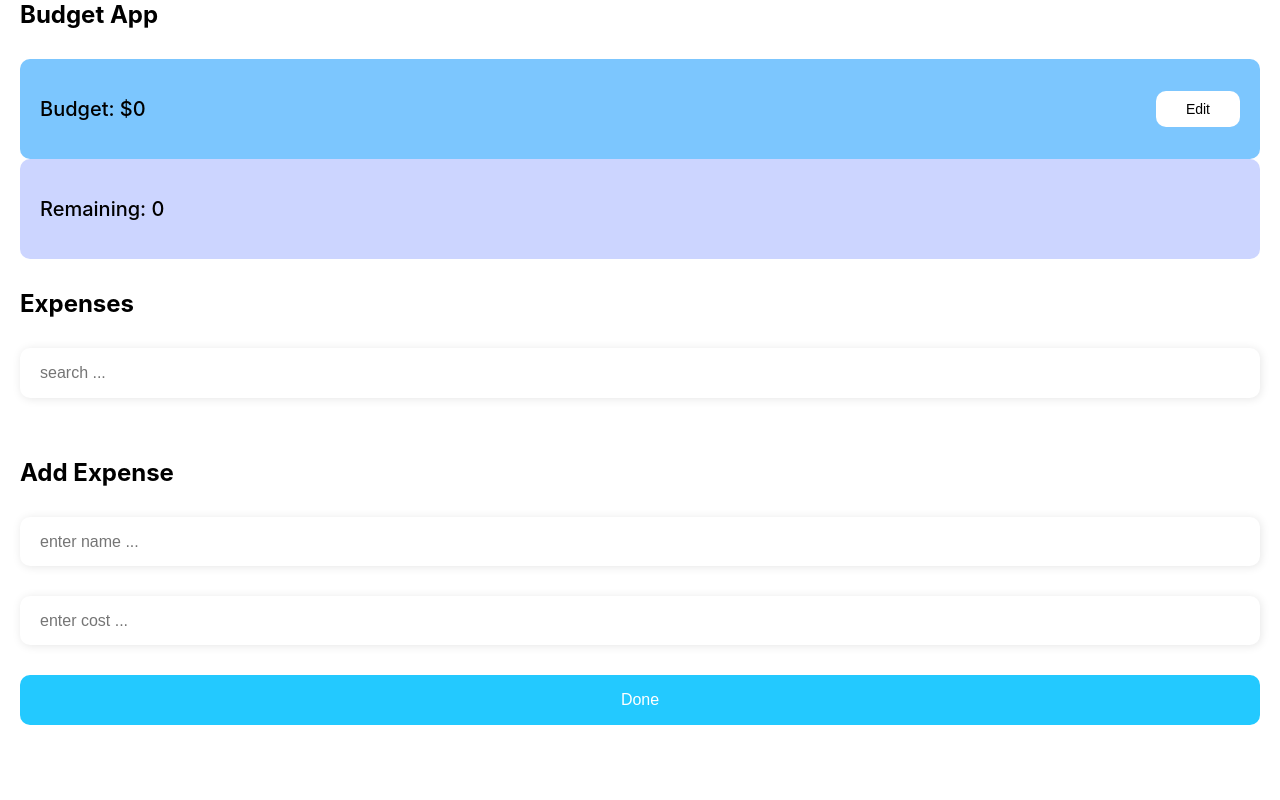
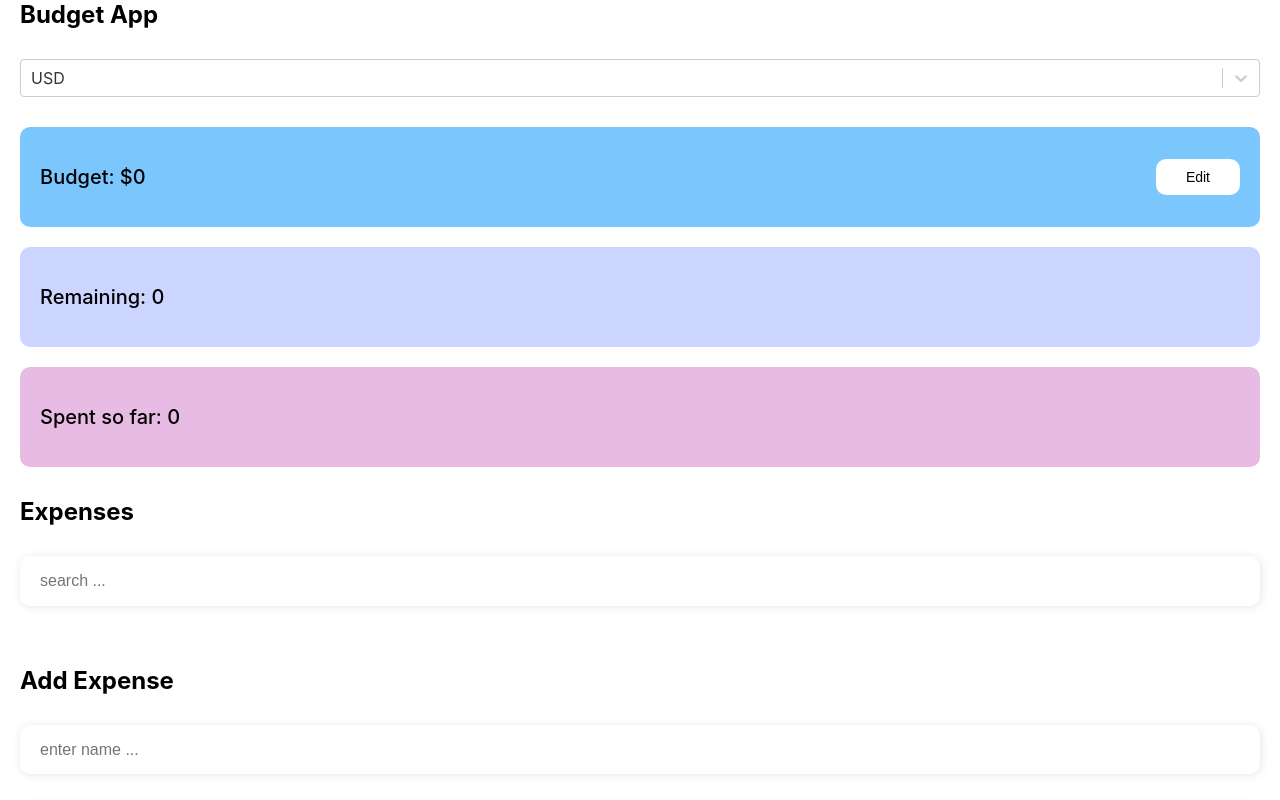
Before and after one commit to Andruha99/react-budget-app, a React (Create React App) app: page / in a window 1280 px wide. Shown: the top 800 px of the page. Built offline with nearby package versions, Linux system fonts and the light colour scheme.

Commit message:
feat (p-4): add currency context and select

```diff
--- a/src/App.tsx
+++ b/src/App.tsx
@@ -3,11 +3,14 @@ import { Form } from "./components/Form/Form";
 import { Expenses } from "./components/Expenses/Expenses";
 import { Wrapper } from "./ui/base";
 import { Budget } from "./components/Budget/Budget";
+import Select from "react-select/dist/declarations/src/Select";
+import { CustomSelect } from "./components/CustomSelect/CustomSelect";
 
 export const App = () => {
   return (
     <Wrapper>
       <h2>Budget App</h2>
+      <CustomSelect />
       <Budget />
       <Expenses />
       <Form />
--- a/src/components/Budget/Budget.tsx
+++ b/src/components/Budget/Budget.tsx
@@ -1,12 +1,16 @@
 import React from "react";
 import { BudgetCard } from "../BudgetCard/BudgetCard";
 import { RemainCard } from "../RemainingCard/RemainCard";
+import { SpendCard } from "../SpendCard/SpendCard";
+import { BudgetWrap } from "./styles";
+import { CustomSelect } from "../CustomSelect/CustomSelect";
 
 export const Budget = () => {
   return (
-    <div>
+    <BudgetWrap>
       <BudgetCard />
       <RemainCard />
-    </div>
+      <SpendCard />
+    </BudgetWrap>
   );
 };
--- /dev/null
+++ b/src/components/Budget/styles.ts
@@ -0,0 +1,9 @@
+import styled from "styled-components";
+
+const BudgetWrap = styled.div`
+  display: grid;
+  grid-gap: 20px;
+  width: 100%;
+`;
+
+export { BudgetWrap };
--- /dev/null
+++ b/src/components/CustomSelect/CustomSelect.tsx
@@ -0,0 +1,21 @@
+import React from "react";
+import { CurrencyOptions, useCurrencyContext } from "../../context/CurrencyContext/CurrencyContext";
+import Select, { SingleValue } from "react-select";
+
+export const CustomSelect = () => {
+  const { currency, currencies, setCurrency } = useCurrencyContext();
+
+  const handleSelect = (event: SingleValue<CurrencyOptions>) => {
+    if (event) {
+      setCurrency(event);
+    }
+  };
+  return (
+    <Select
+      options={currencies}
+      onChange={handleSelect}
+      isSearchable={false}
+      defaultValue={currency}
+    />
+  );
+};
--- /dev/null
+++ b/src/components/SpendCard/SpendCard.tsx
@@ -0,0 +1,9 @@
+import React from "react";
+import { useExpensesContext } from "../../context/ExensesContext/ExpensesContext";
+import { SpentSoFar } from "./styles";
+
+export const SpendCard = () => {
+  const { expenses } = useExpensesContext();
+  const totalSpend = expenses.reduce((spent, expenses) => spent + Number(expenses.cost), 0);
+  return <SpentSoFar>Spent so far: {totalSpend}</SpentSoFar>;
+};
--- /dev/null
+++ b/src/components/SpendCard/styles.ts
@@ -0,0 +1,13 @@
+import styled from "styled-components";
+
+const SpentSoFar = styled.div`
+  width: 100%;
+  padding: 38px 20px;
+  font-size: 20px;
+  line-height: 24.2px;
+  font-weight: 500;
+  background-color: #e7bbe3;
+  border-radius: 10px;
+`;
+
+export { SpentSoFar };
--- /dev/null
+++ b/src/context/CurrencyContext/CurrencyContext.tsx
@@ -0,0 +1,56 @@
+import { createContext, useState, useContext, ReactNode } from "react";
+
+enum Currencies {
+  USD = "$",
+  EUR = "€",
+  GBR = "£",
+}
+
+export interface CurrencyOptions {
+  value: Currencies;
+  label: keyof typeof Currencies;
+}
+
+interface CurrencyContextState {
+  currency: CurrencyOptions;
+  currencies: CurrencyOptions[];
+  setCurrency: (currency: CurrencyOptions) => void;
+}
+
+interface CurrencyContextProviderProps {
+  children: ReactNode;
+}
+
+const currencies: CurrencyOptions[] = [
+  { value: Currencies.USD, label: "USD" },
+  { value: Currencies.EUR, label: "EUR" },
+  { value: Currencies.GBR, label: "GBR" },
+];
+
+const CurrencyContext = createContext<CurrencyContextState>({} as CurrencyContextState);
+
+const useCurrencyContextValue = () => {
+  const [currencyValue, setCurrencyValue] = useState<CurrencyContextState>(() => {
+    return {
+      currency: currencies[0],
+      currencies: currencies,
+      setCurrency: (currency: CurrencyOptions) => {
+        setCurrencyValue((context) => ({
+          ...context,
+          currency: currency,
+        }));
+      },
+    };
+  });
+  return currencyValue;
+};
+
+export const useCurrencyContext = () => useContext(CurrencyContext);
+
+export const CurrencyContextProvider = ({ children }: CurrencyContextProviderProps) => {
+  return (
+    <CurrencyContext.Provider value={useCurrencyContextValue()}>
+      {children}
+    </CurrencyContext.Provider>
+  );
+};
--- a/src/index.tsx
+++ b/src/index.tsx
@@ -4,14 +4,17 @@ import { App } from "./App";
 import { GlobalStyles } from "./ui/GlobalStyles";
 import { ExpensesContextProvider } from "./context/ExensesContext/ExpensesContext";
 import { BudgetContextProvider } from "./context/BudgetContext/BudgetContext";
+import { CurrencyContextProvider } from "./context/CurrencyContext/CurrencyContext";
 
 const root = ReactDOM.createRoot(document.getElementById("root") as HTMLElement);
 root.render(
   <React.StrictMode>
     <ExpensesContextProvider>
       <BudgetContextProvider>
-        <GlobalStyles />
-        <App />
+        <CurrencyContextProvider>
+          <GlobalStyles />
+          <App />
+        </CurrencyContextProvider>
       </BudgetContextProvider>
     </ExpensesContextProvider>
   </React.StrictMode>,
```
Also changed, not shown: src/components/ExpensesItem/ExpensesItem.tsx (+3 -4 lines), src/context/ExensesContext/ExpensesContext.tsx (+10 -8 lines), src/types/index.ts (deleted, +0 -7 lines), src/types/types.ts (added, +7 -0 lines).
